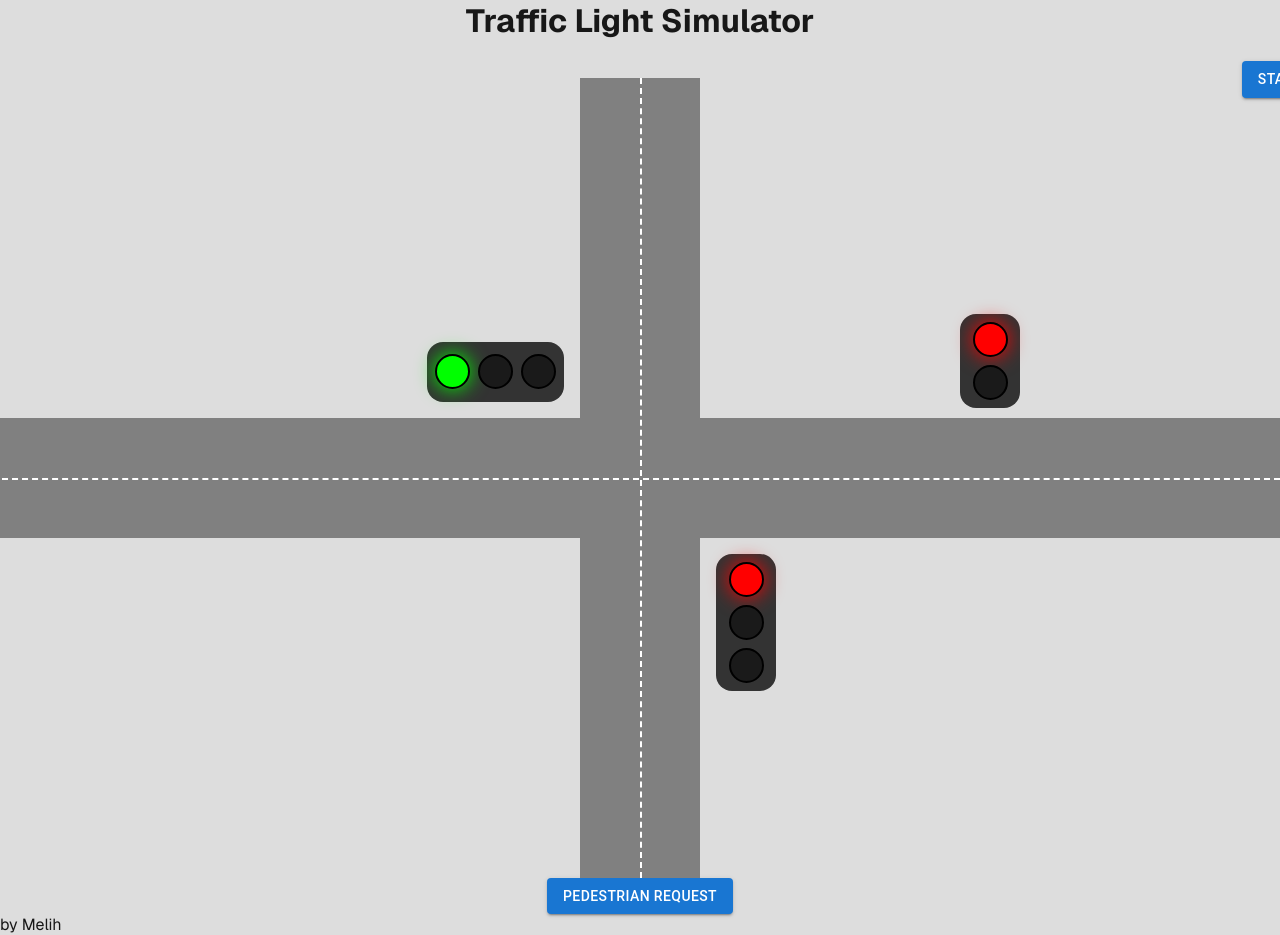
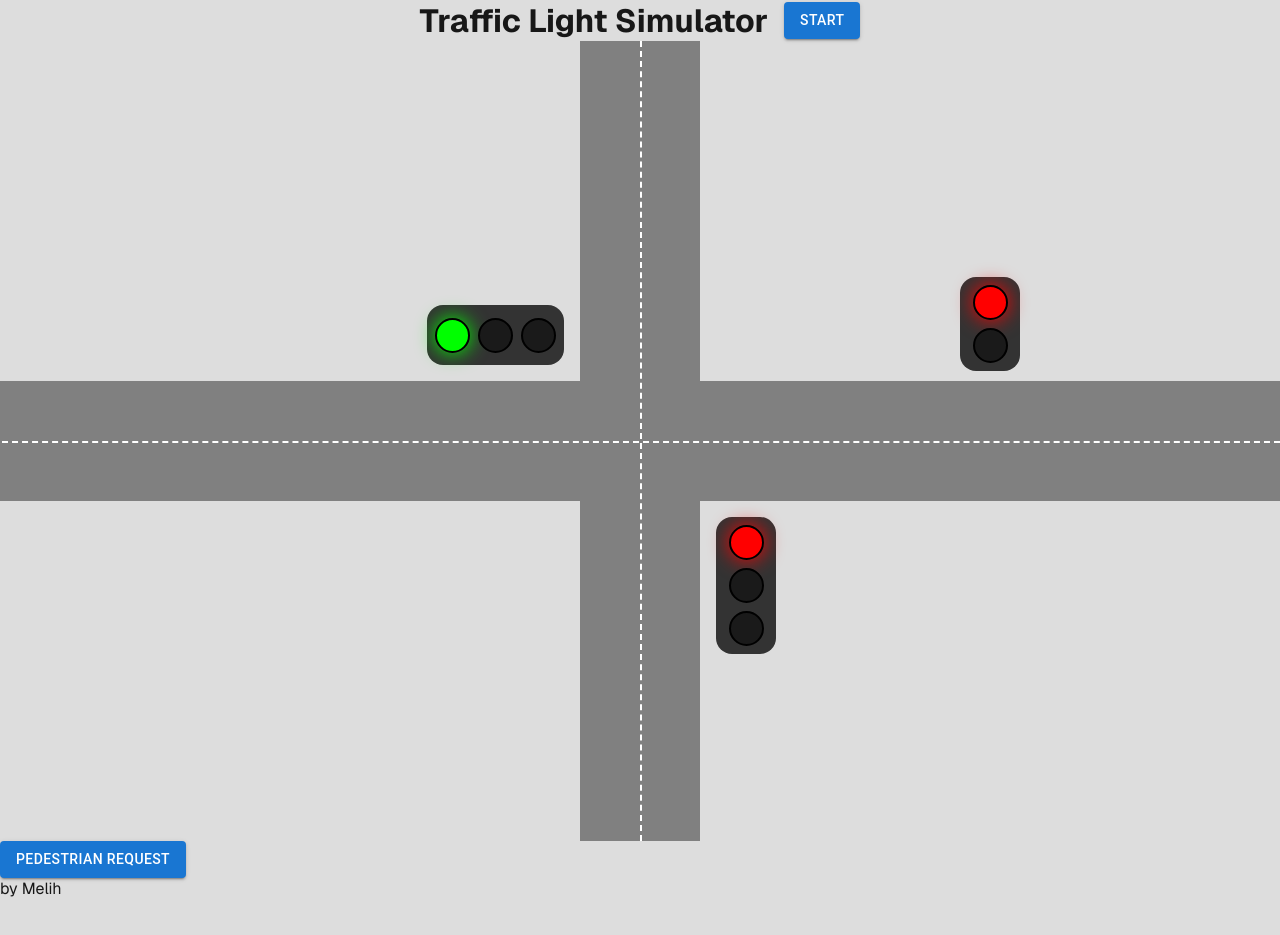
Before and after one commit to melihsd/traffic-light-simulator, a Next.js app: page / in a window 1280 px wide. After the commit the page ends 899 px from the top, so only its background shows below. Built offline with nearby package versions, Linux system fonts and the light colour scheme.

Commit message:
Refactor App and Home page layout
- Moved page title to App component
- Simplified Home page structure
- Updated CSS for start button container
- Adjusted global overflow styling

```diff
--- a/src/components/App.tsx
+++ b/src/components/App.tsx
@@ -13,9 +13,11 @@ export function App() {
 
     return (
       <div className="App">
-        <Button variant="contained" className={styles.startButton}>
-          Start
-        </Button>
+
+        <div className={styles.startButtonContainer}>
+        <h1>Traffic Light Simulator</h1>
+          <Button variant="contained" className={styles.startButton}>START</Button>
+        </div>
         <div className={styles.intersection}>
           <Road horizontal />
           <Road />
--- a/src/pages/index.tsx
+++ b/src/pages/index.tsx
@@ -25,10 +25,7 @@ export default function Home() {
       <div
         className={`${styles.page} ${geistSans.variable} ${geistMono.variable}`}
       >
-        <h1>Traffic Light Simulator</h1>
-        <main className={styles.main}>
           <App />
-        </main>
         <footer className={styles.footer}>
           by Melih
         </footer>
--- a/src/styles/Home.module.css
+++ b/src/styles/Home.module.css
@@ -6,7 +6,6 @@
   --button-primary-hover: #383838;
   --button-secondary-hover: #f2f2f2;
   font-family: var(--font-geist-sans);
-  text-align: center;
 }
 
 
--- a/src/styles/Intersection.module.css
+++ b/src/styles/Intersection.module.css
@@ -40,10 +40,11 @@
   margin-bottom: 10px;
 }
 
-.startButton {
-  position: absolute;
-  top: 20px;
-  left: 50%;
+.startButtonContainer {
+  justify-content: center;
+  align-items: center;
+  display: flex;
+  gap: 1rem;
 }
 
 .pedestrianRequestButton {
--- a/src/styles/globals.css
+++ b/src/styles/globals.css
@@ -7,7 +7,7 @@
 html,
 body {
   max-width: 100vw;
-  overflow-x: hidden;
+  overflow: hidden;
 }
 
 body {
```
